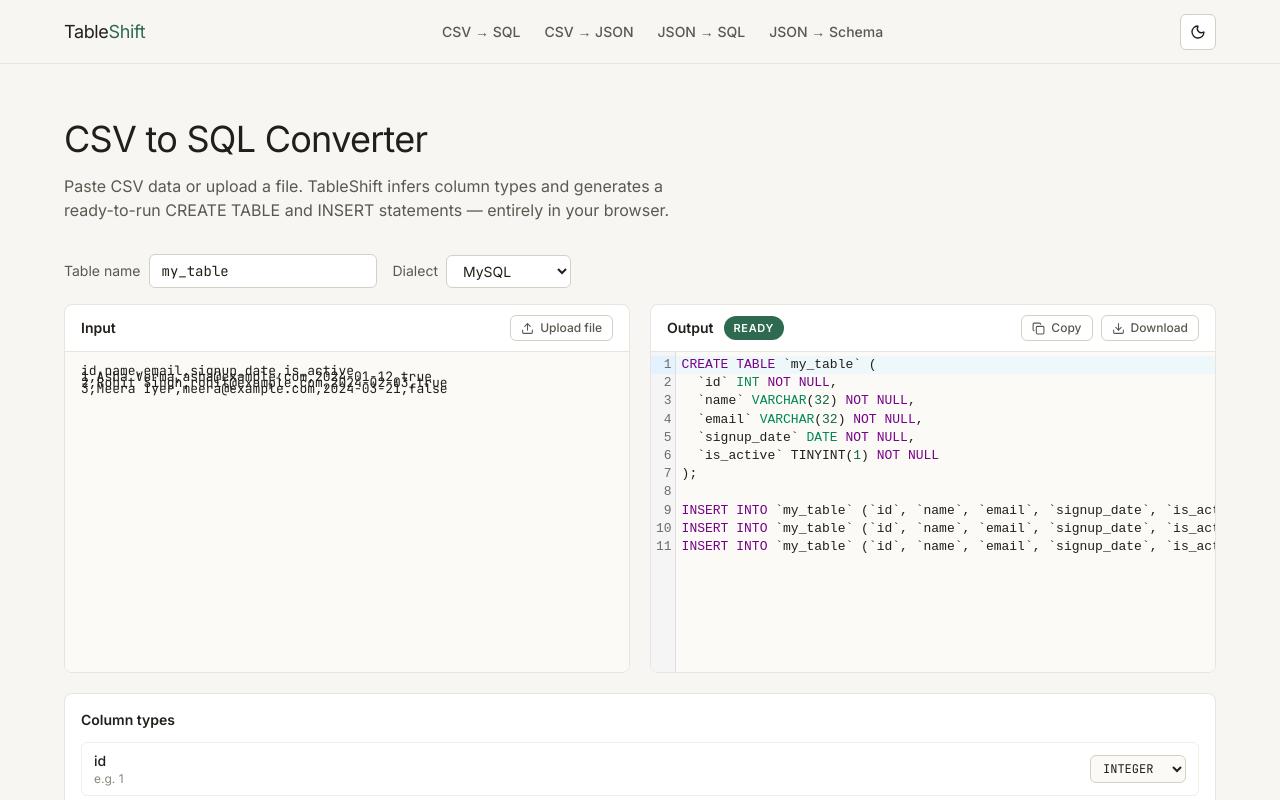
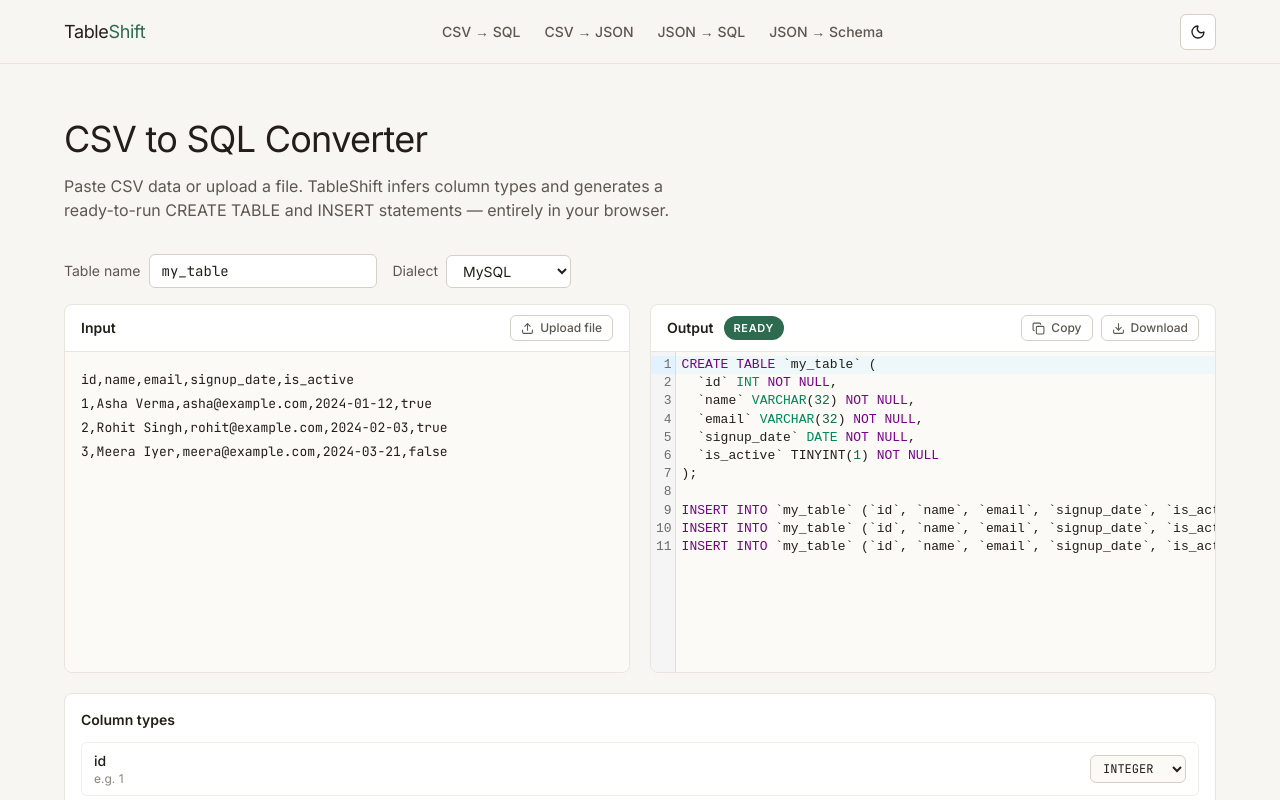
Before and after one commit to TEJASWI-RAJ0210/TableShift, a Next.js app: page /csv-to-sql in a window 1280 px wide. Shown: the top 800 px of the page. Built offline with nearby package versions, Linux system fonts and the light colour scheme.

Commit message:
fix a bug of css in input panel

```diff
--- a/components/converter/InputPanel.tsx
+++ b/components/converter/InputPanel.tsx
@@ -50,7 +50,7 @@ export default function InputPanel({
                 onChange={(e)=> onChange(e.target.value)}
                 placeholder={placeholder}
                 spellCheck={false}
-                className="h-80 w-full resize-none bg-canvas-soft p-4 font-mono text-[13px] leading-1.5 text-ink placeholder:text-muted-soft focus:outline-none"
+                className="h-80 w-full resize-none bg-canvas-soft p-4 font-mono text-[13px] leading-6 text-ink placeholder:text-muted-soft focus:outline-none"
             />
         </div>
     );
```
